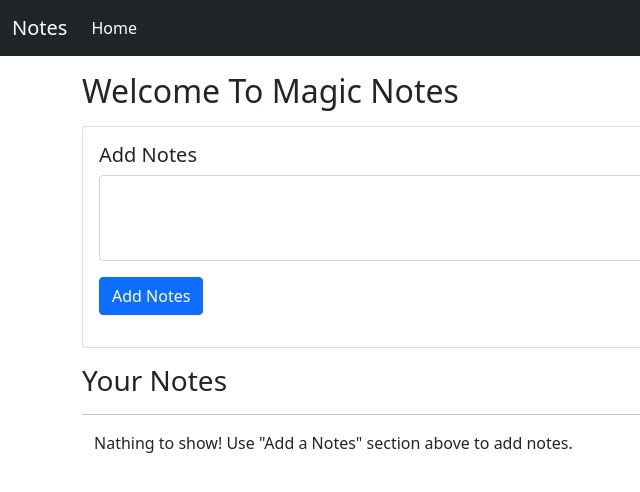
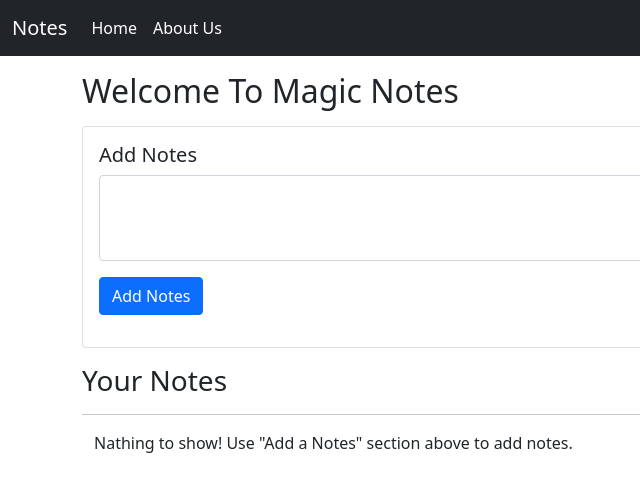
Before and after one commit to vp61/Add-Notes, a plain HTML site: page index.html in a window 1280 px wide. Shown: the full height of the page, 0-640 px from the left. Drawn offline with nearby package versions, Linux system fonts and the light colour scheme.

Commit message:
Update index.html
add about page

```diff
--- a/index.html
+++ b/index.html
@@ -21,6 +21,9 @@
             <ul class="navbar-nav me-auto mb-2 mb-lg-0">
               <li class="nav-item">
                 <a class="nav-link active" aria-current="page" href="#">Home</a>
+              </li>
+              <li class="nav-item">
+                <a class="nav-link active" aria-current="page" href="#">About Us</a>
               </li>
 
             </ul>
```
